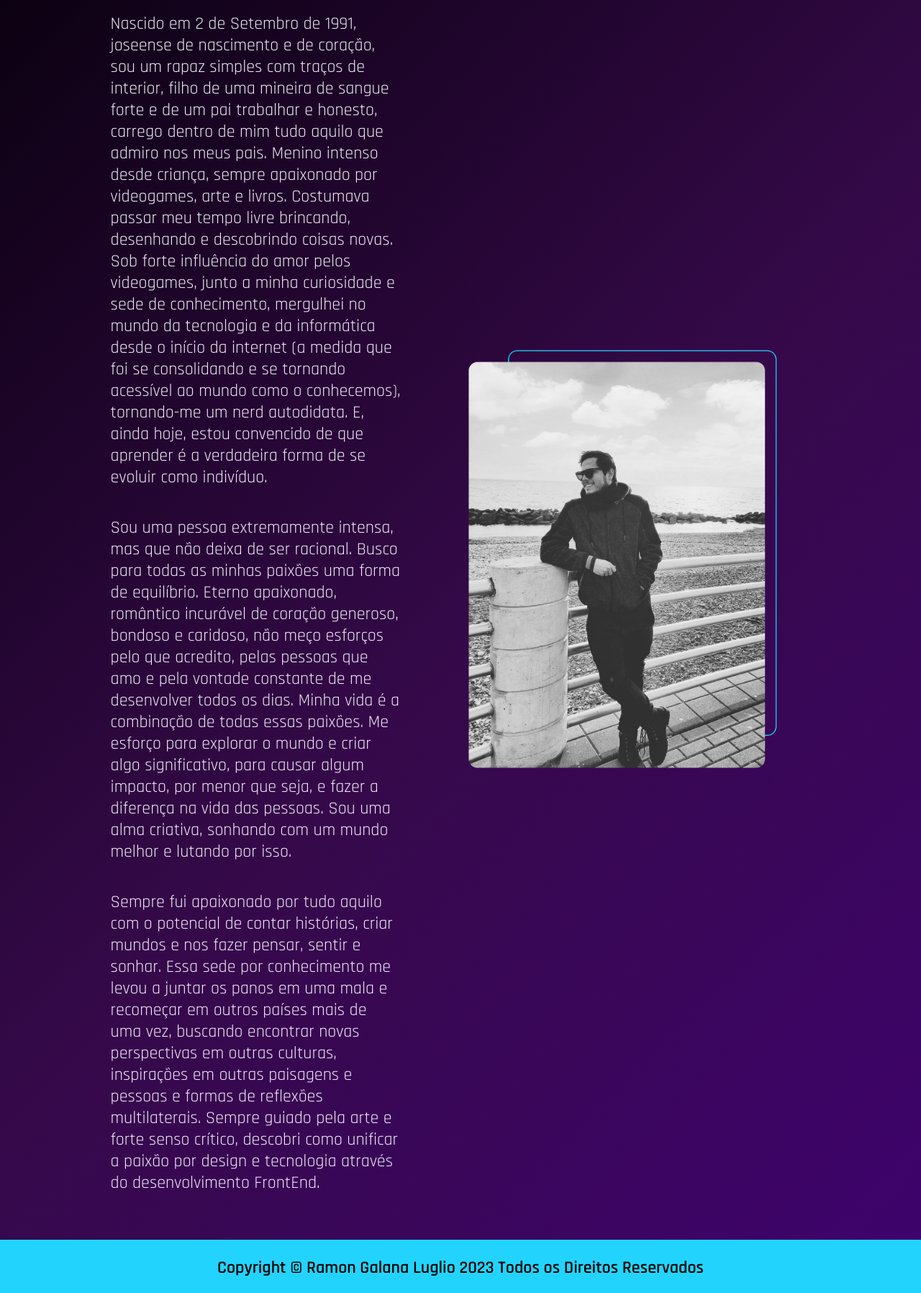
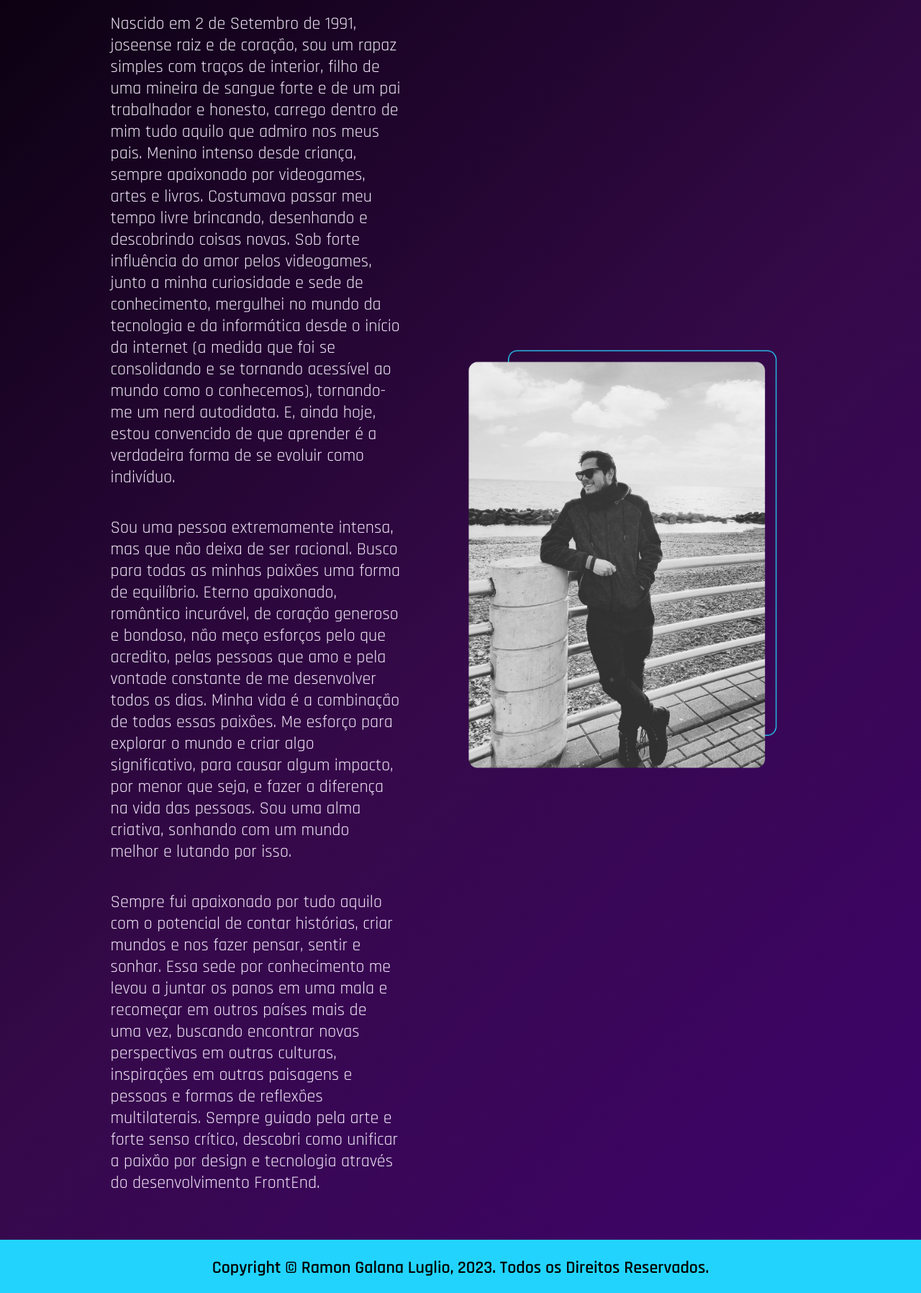
Before and after one commit to MrGalana/primeiro_portfolio, a plain HTML site: page about.html in a window 1280 px wide. Shown: the part 184-1980 px from the top of the page at 72% size. Drawn offline with Linux system fonts and the light colour scheme.

Commit message:
Correções e melhorias no conteúdo das páginas, alterações nos textos do main e footer e modificação de imagem do currículo

```diff
--- a/about.html
+++ b/about.html
@@ -19,15 +19,15 @@
     <main class="apresentacao">
         <section class="apresentacao__conteudo">
             <h1 class="apresentacao__conteudo__bio__titulo">Sobre mim</h1>
-            <p class="apresentacao__conteudo__texto">Nascido em 2 de Setembro de 1991, joseense de nascimento e de coração, sou um rapaz simples com traços de interior, filho de uma mineira de sangue forte e de um pai trabalhar e honesto, carrego dentro de mim tudo aquilo que admiro nos meus pais. Menino intenso desde criança, sempre apaixonado por videogames, arte e livros. Costumava passar meu tempo livre brincando, desenhando e descobrindo coisas novas. Sob forte influência do amor pelos videogames, junto a minha curiosidade e sede de conhecimento, mergulhei no mundo da tecnologia e da informática desde o início da internet (a medida que foi se consolidando e se tornando acessível ao mundo como o conhecemos), tornando-me um nerd autodidata. E, ainda hoje, estou convencido de que aprender é a verdadeira forma de se evoluir como indivíduo.</p>
-            <p class="apresentacao__conteudo__texto">Sou uma pessoa extremamente intensa, mas que não deixa de ser racional. Busco para todas as minhas paixões uma forma de equilíbrio. Eterno apaixonado, romântico incurável de coração generoso, bondoso e caridoso, não meço esforços pelo que acredito, pelas pessoas que amo e pela vontade constante de me desenvolver todos os dias. Minha vida é a combinação de todas essas paixões. Me esforço para explorar o mundo e criar algo significativo, para causar algum impacto, por menor que seja, e fazer a diferença na vida das pessoas. Sou uma alma criativa, sonhando com um mundo melhor e lutando por isso.</p>
+            <p class="apresentacao__conteudo__texto">Nascido em 2 de Setembro de 1991, joseense raiz e de coração, sou um rapaz simples com traços de interior, filho de uma mineira de sangue forte e de um pai trabalhador e honesto, carrego dentro de mim tudo aquilo que admiro nos meus pais. Menino intenso desde criança, sempre apaixonado por videogames, artes e livros. Costumava passar meu tempo livre brincando, desenhando e descobrindo coisas novas. Sob forte influência do amor pelos videogames, junto a minha curiosidade e sede de conhecimento, mergulhei no mundo da tecnologia e da informática desde o início da internet (a medida que foi se consolidando e se tornando acessível ao mundo como o conhecemos), tornando-me um nerd autodidata. E, ainda hoje, estou convencido de que aprender é a verdadeira forma de se evoluir como indivíduo.</p>
+            <p class="apresentacao__conteudo__texto">Sou uma pessoa extremamente intensa, mas que não deixa de ser racional. Busco para todas as minhas paixões uma forma de equilíbrio. Eterno apaixonado, romântico incurável, de coração generoso e bondoso, não meço esforços pelo que acredito, pelas pessoas que amo e pela vontade constante de me desenvolver todos os dias. Minha vida é a combinação de todas essas paixões. Me esforço para explorar o mundo e criar algo significativo, para causar algum impacto, por menor que seja, e fazer a diferença na vida das pessoas. Sou uma alma criativa, sonhando com um mundo melhor e lutando por isso.</p>
             <p class="apresentacao__conteudo__texto">Sempre fui apaixonado por tudo aquilo com o potencial de contar histórias, criar mundos e nos fazer pensar, sentir e sonhar. Essa sede por conhecimento me levou a juntar os panos em uma mala e recomeçar em outros países mais de uma vez, buscando encontrar novas perspectivas em outras culturas, inspirações em outras paisagens e pessoas e formas de reflexões multilaterais. Sempre guiado pela arte e forte senso crítico, descobri como unificar a paixão por design e tecnologia através do desenvolvimento FrontEnd.</p>
         </section>
         <img src="./assets/about-me-imagem.png" class="about__imagem" alt="Foto do Ramon Galana Luglio com praia de fundo">
     </main>
 
     <footer class="rodape">
-        <p>Copyright © Ramon Galana Luglio 2023 Todos os Direitos Reservados</p>
+        <p>Copyright © Ramon Galana Luglio, 2023. Todos os Direitos Reservados.</p>
     </footer>
 </body>
 </html>
```
Also changed, not shown: cv.html (+5 -3 lines), index.html (+1 -1 lines), assets/profile-B&W.png (added), assets/profile.jpg (deleted).
